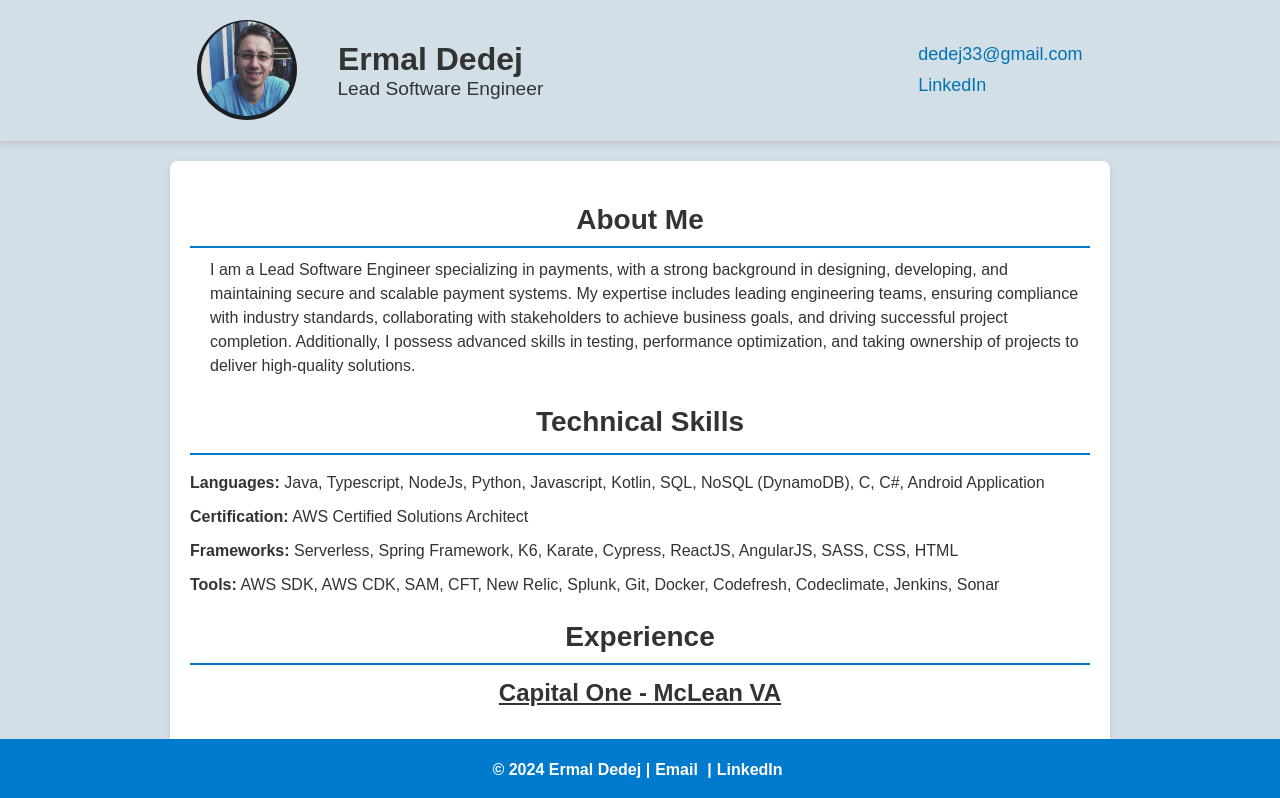
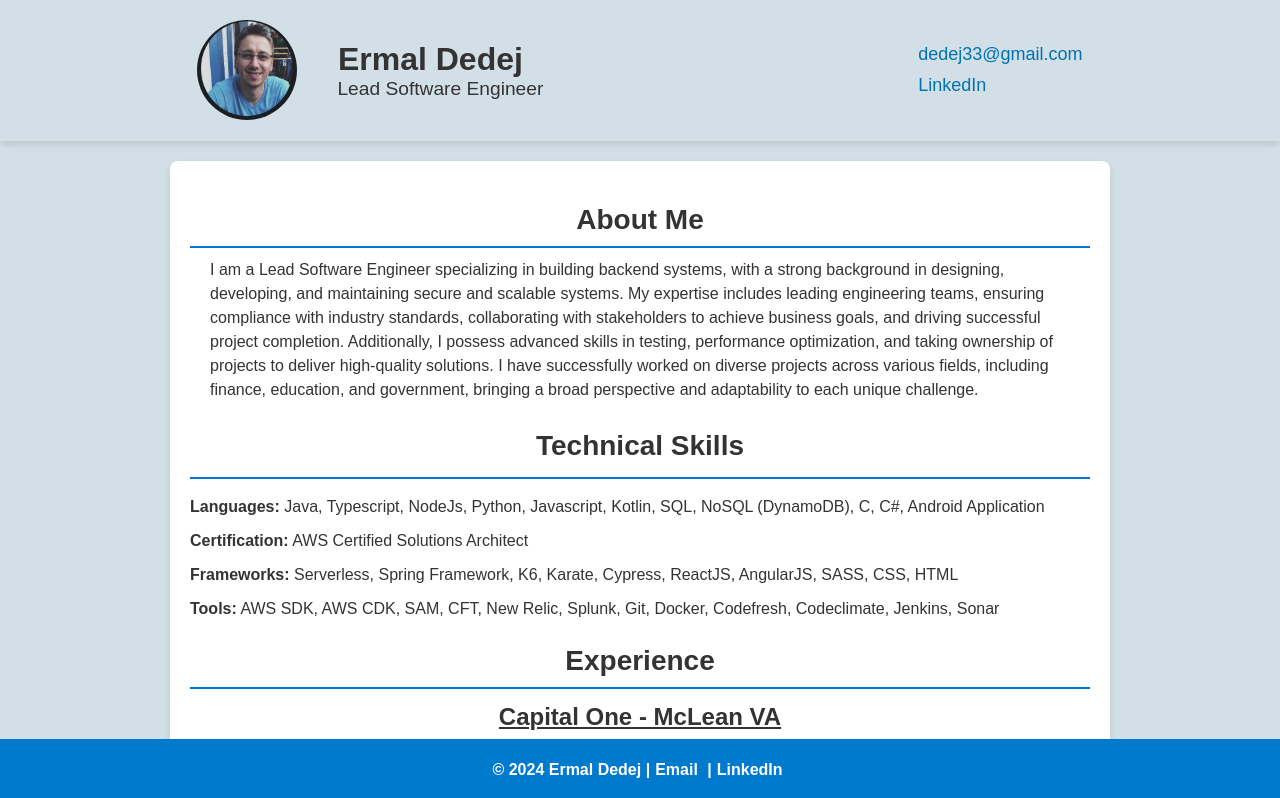
Before and after one commit to ededej/ededej.github.io, a React (Create React App) app in the folder resume-website/: page / in a window 1280 px wide. Shown: the top 798 px of the page. Built offline with nearby package versions, Linux system fonts and the light colour scheme.

Commit message:
chore: Add clean script to package.json and update AboutMe component

```diff
--- a/resume-website/package.json
+++ b/resume-website/package.json
@@ -18,7 +18,8 @@
     "test": "react-scripts test",
     "eject": "react-scripts eject",
     "predeploy": "npm run build",
-    "deploy": "gh-pages -d build"
+    "deploy": "gh-pages -d build",
+    "clean": "rm -rf build"
   },
   "eslintConfig": {
     "extends": [
--- a/resume-website/src/components/content/AboutMe/AboutMe.js
+++ b/resume-website/src/components/content/AboutMe/AboutMe.js
@@ -6,7 +6,7 @@ const AboutMe = () => {
   return (
     <Section title="About Me">
       <p>
-        I am a Lead Software Engineer specializing in payments, with a strong background in designing, developing, and maintaining secure and scalable payment systems. My expertise includes leading engineering teams, ensuring compliance with industry standards, collaborating with stakeholders to achieve business goals, and driving successful project completion. Additionally, I possess advanced skills in testing, performance optimization, and taking ownership of projects to deliver high-quality solutions.
+      I am a Lead Software Engineer specializing in building backend systems, with a strong background in designing, developing, and maintaining secure and scalable systems. My expertise includes leading engineering teams, ensuring compliance with industry standards, collaborating with stakeholders to achieve business goals, and driving successful project completion. Additionally, I possess advanced skills in testing, performance optimization, and taking ownership of projects to deliver high-quality solutions. I have successfully worked on diverse projects across various fields, including finance, education, and government, bringing a broad perspective and adaptability to each unique challenge.
       </p>
       <h2>Technical Skills</h2>
       <ul>
--- a/resume-website/src/components/content/Experiences/PyramidSystems/PyramidSystems.js
+++ b/resume-website/src/components/content/Experiences/PyramidSystems/PyramidSystems.js
@@ -12,6 +12,7 @@ const PyramidSystems = () => {
       Enhanced USCIS scheduling systems with a new algorithm, improved efficiency, and developed a scheduler calendar feature.<br/> </p>
       <p><strong>Stack:</strong> Java, jUnit, Springboot, SQL, AWS EC2 microservices, AngularJs, Javascript, Jenkins, Git.</p>
       </div>
+
   );
 }
 
```
